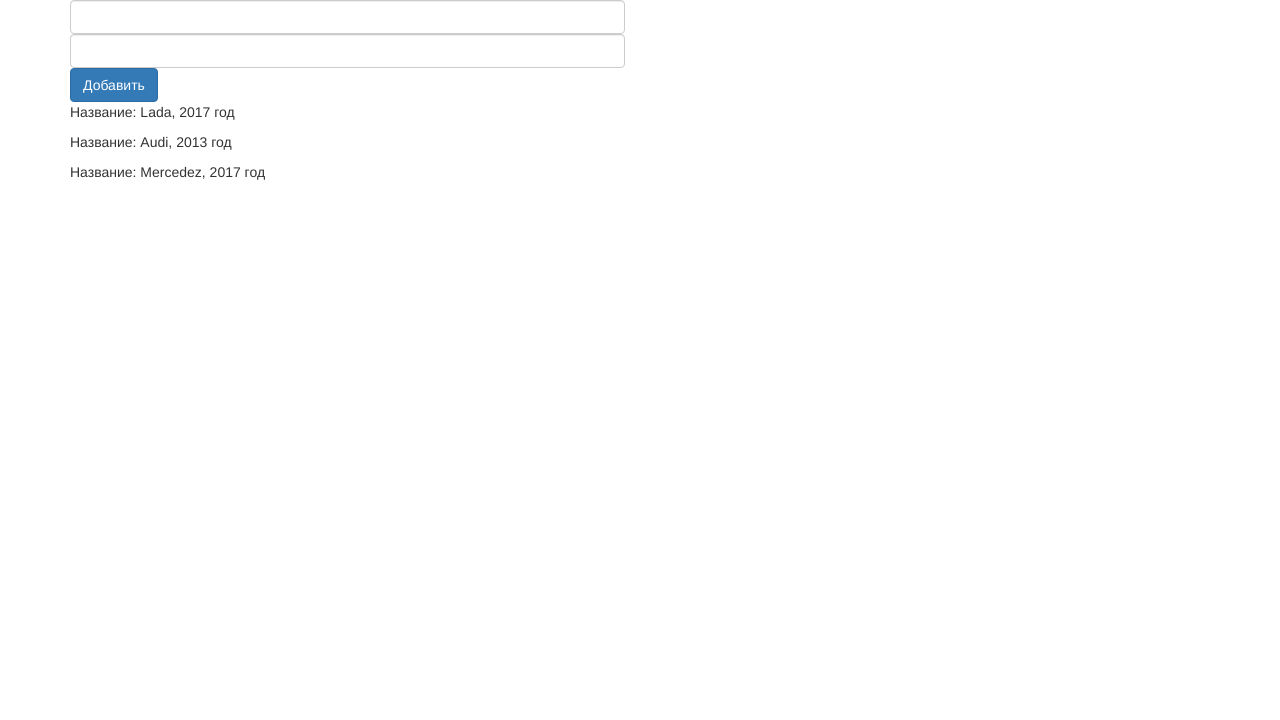
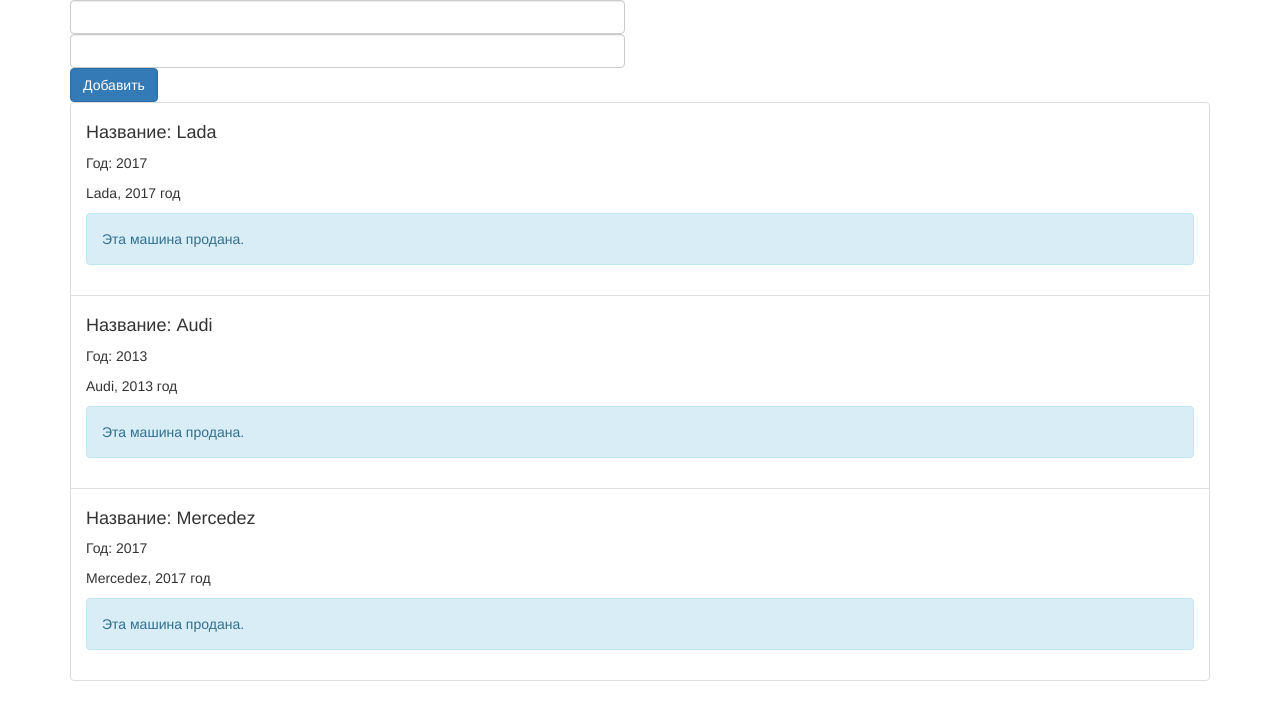
Before and after one commit to AstafievAndrey/ng-theory, an Angular app: page / in a window 1280 px wide. Shown: the top 720 px of the page. Built offline with nearby package versions, Linux system fonts and the light colour scheme.

Commit message:
end block3_5

```diff
--- a/src/app/add-car/add-car.component.ts
+++ b/src/app/add-car/add-car.component.ts
@@ -1,4 +1,4 @@
-import {Component, OnInit, Output, EventEmitter} from '@angular/core';
+import {Component, OnInit, Output, EventEmitter, ContentChild, ElementRef} from '@angular/core';
 
 @Component({
   selector: 'app-add-car',
@@ -16,6 +16,8 @@
             name: name.value,
             year: year.valueAsNumber
         });
+        name.value = null;
+        year.valueAsNumber = 2017;
     }
 
   constructor() { }
--- a/src/app/car/car.component.html
+++ b/src/app/car/car.component.html
@@ -1,3 +1,8 @@
+<h4>
+  Название: {{car.name}}
+</h4>
 <p>
-  Название: {{car.name}}, {{car.year}} год
+    Год: {{car.year}}
 </p>
+<!--Выводим html переданный компоненту-->
+<ng-content></ng-content>
--- a/src/app/car/car.component.ts
+++ b/src/app/car/car.component.ts
@@ -1,4 +1,4 @@
-import {Component, OnInit, Input} from '@angular/core';
+import {Component, OnInit, Input, ContentChild, ElementRef} from '@angular/core';
 
 @Component({
   selector: 'app-car',
@@ -9,6 +9,12 @@
 
     @Input()
     car:{name:string,year:number};
+    @ContentChild('carName')
+    carName:ElementRef;
+
+    ngAfterViewInit(){
+        console.log(this.carName);
+    }
 
     constructor() { }
 
--- a/src/app/cars/cars.component.html
+++ b/src/app/cars/cars.component.html
@@ -3,6 +3,19 @@
         <app-add-car (car)="addCar($event)"></app-add-car>
     </div>
     <div class="container">
-        <app-car *ngFor="let item of cars" [car]="item"></app-car>
+        <div class="row">
+            <div class="col-sm-12">
+                <div class="list-group">
+                    <app-car class="list-group-item" *ngFor="let item of cars" [car]="item">
+                        <p>
+                            <span #carName>{{item.name}}</span>, <span>{{item.year}} год</span>
+                        </p>
+                        <div class="alert alert-info">
+                            Эта машина продана.
+                        </div>
+                    </app-car>
+                </div>
+            </div>
+        </div>
     </div>
 </div>
```
